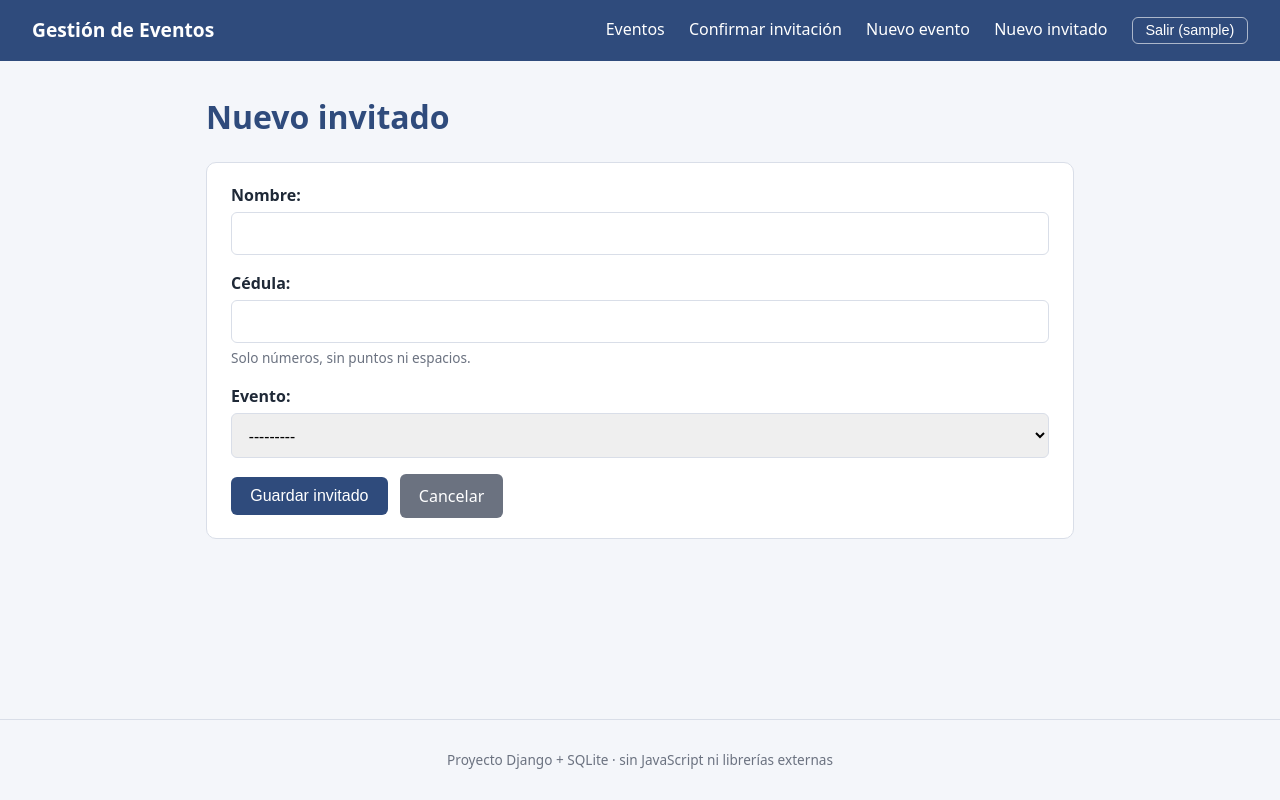
After one commit to Predakin117/event_management, a Django app: page /invitados/nuevo/ in a window 1280 px wide. The commit adds this page. Run offline with Django 5.2, Linux system fonts and the light colour scheme; the visitor is signed in with stand-in values (Sample User, id 1); data that the repository does not hold is empty.

Commit message:
Proyecto completo

```diff
--- a/config/settings.py
+++ b/config/settings.py
@@ -131,3 +131,8 @@ MAILERS = {
         'BACKEND': 'django.core.mail.backends.console.EmailBackend',
     },
 }
+
+# Autenticación (login propio del sitio, sin pasar por /admin/)
+LOGIN_URL = 'login'
+LOGIN_REDIRECT_URL = 'eventos:lista'
+LOGOUT_REDIRECT_URL = 'eventos:lista'
--- a/config/urls.py
+++ b/config/urls.py
@@ -7,6 +7,8 @@ from django.urls import include, path
 
 urlpatterns = [
     path('admin/', admin.site.urls),
+    path('cuenta/', include('django.contrib.auth.urls')),  # login, logout...
+    path('invitados/', include('invitados.urls')),
     path('confirmacion/', include('confirmacion.urls')),
     path('', include('eventos.urls')),
 ]
--- a/core/static/core/estilos.css
+++ b/core/static/core/estilos.css
@@ -100,3 +100,31 @@ form.busqueda input {
     padding: 1rem;
     border-top: 1px solid var(--color-borde);
 }
+
+/* Formularios y sesión */
+form.salir { display: inline; margin-left: 1.25rem; }
+form.salir button {
+    background: transparent;
+    border: 1px solid rgba(255, 255, 255, .6);
+    padding: .3rem .8rem;
+    font-size: .9rem;
+}
+form.salir button:hover { background: rgba(255, 255, 255, .15); }
+
+.formulario p { margin: 0 0 1rem; display: flex; flex-direction: column; gap: .3rem; }
+.formulario label { font-weight: 600; }
+.formulario input[type=text],
+.formulario input[type=password],
+.formulario input[type=datetime-local],
+.formulario select,
+.formulario textarea {
+    padding: .6rem .8rem;
+    border: 1px solid var(--color-borde);
+    border-radius: 6px;
+    font-size: 1rem;
+    font-family: inherit;
+}
+.formulario .helptext { color: #6b7280; font-size: .85rem; }
+.formulario ul.errorlist { margin: 0; padding-left: 1.2rem; color: #b91c1c; font-size: .95rem; }
+.acciones { display: flex; gap: .75rem; align-items: center; flex-wrap: wrap; }
+.boton.secundario { background: #6b7280; }
--- a/core/templates/core/base.html
+++ b/core/templates/core/base.html
@@ -13,6 +13,16 @@
         <nav>
             <a href="{% url 'eventos:lista' %}">Eventos</a>
             <a href="{% url 'confirmacion:confirmar' %}">Confirmar invitación</a>
+            {% if user.is_authenticated %}
+                <a href="{% url 'eventos:crear' %}">Nuevo evento</a>
+                <a href="{% url 'invitados:crear' %}">Nuevo invitado</a>
+                <form class="salir" method="post" action="{% url 'logout' %}">
+                    {% csrf_token %}
+                    <button type="submit">Salir ({{ user.username }})</button>
+                </form>
+            {% else %}
+                <a href="{% url 'login' %}">Iniciar sesión</a>
+            {% endif %}
         </nav>
     </header>
 
--- /dev/null
+++ b/eventos/forms.py
@@ -0,0 +1,20 @@
+from django import forms
+
+from .models import Evento
+
+FORMATO_FECHA = '%Y-%m-%dT%H:%M'
+
+
+class EventoForm(forms.ModelForm):
+    fecha = forms.DateTimeField(
+        label='Fecha y hora',
+        input_formats=[FORMATO_FECHA],
+        widget=forms.DateTimeInput(
+            attrs={'type': 'datetime-local'}, format=FORMATO_FECHA
+        ),
+    )
+
+    class Meta:
+        model = Evento
+        fields = ['nombre', 'descripcion', 'fecha', 'lugar']
+        widgets = {'descripcion': forms.Textarea(attrs={'rows': 4})}
--- a/eventos/urls.py
+++ b/eventos/urls.py
@@ -6,5 +6,6 @@ app_name = 'eventos'
 
 urlpatterns = [
     path('', views.lista_eventos, name='lista'),
+    path('eventos/nuevo/', views.crear_evento, name='crear'),
     path('eventos/<int:pk>/', views.detalle_evento, name='detalle'),
 ]
--- /dev/null
+++ b/invitados/forms.py
@@ -0,0 +1,9 @@
+from django import forms
+
+from .models import Invitado
+
+
+class InvitadoForm(forms.ModelForm):
+    class Meta:
+        model = Invitado
+        fields = ['nombre', 'cedula', 'evento']
--- a/invitados/models.py
+++ b/invitados/models.py
@@ -1,3 +1,4 @@
+from django.core.validators import RegexValidator
 from django.db import models
 
 from eventos.models import Evento
@@ -8,6 +9,12 @@ class Invitado(models.Model):
     cedula = models.CharField(
         'cédula',
         max_length=12,
+        validators=[
+            RegexValidator(
+                r'^\d{5,12}$',
+                'Escribe solo números (entre 5 y 12 dígitos), sin puntos ni espacios.',
+            )
+        ],
         help_text='Solo números, sin puntos ni espacios.',
     )
     evento = models.ForeignKey(
@@ -22,6 +29,7 @@ class Invitado(models.Model):
             models.UniqueConstraint(
                 fields=['evento', 'cedula'],
                 name='invitado_unico_por_evento',
+                violation_error_message='Esa cédula ya está invitada a este evento.',
             )
         ]
 
--- /dev/null
+++ b/invitados/templates/invitados/formulario.html
@@ -0,0 +1,16 @@
+{% extends 'core/base.html' %}
+
+{% block titulo %}Nuevo invitado · Gestión de Eventos{% endblock %}
+
+{% block contenido %}
+    <h1>Nuevo invitado</h1>
+
+    <form class="formulario tarjeta" method="post">
+        {% csrf_token %}
+        {{ formulario.as_p }}
+        <div class="acciones">
+            <button type="submit">Guardar invitado</button>
+            <a class="boton secundario" href="{% url 'eventos:lista' %}">Cancelar</a>
+        </div>
+    </form>
+{% endblock %}
--- /dev/null
+++ b/invitados/urls.py
@@ -0,0 +1,9 @@
+from django.urls import path
+
+from . import views
+
+app_name = 'invitados'
+
+urlpatterns = [
+    path('nuevo/', views.crear_invitado, name='crear'),
+]
--- /dev/null
+++ b/invitados/views.py
@@ -0,0 +1,17 @@
+from django.contrib.auth.decorators import login_required
+from django.shortcuts import redirect, render
+
+from .forms import InvitadoForm
+
+
+@login_required
+def crear_invitado(request):
+    if request.method == 'POST':
+        formulario = InvitadoForm(request.POST)
+        if formulario.is_valid():
+            invitado = formulario.save()
+            return redirect('eventos:detalle', pk=invitado.evento_id)
+    else:
+        # Permite llegar desde el detalle de un evento con el evento preseleccionado.
+        formulario = InvitadoForm(initial={'evento': request.GET.get('evento')})
+    return render(request, 'invitados/formulario.html', {'formulario': formulario})
```
Also changed, not shown: core/templates/registration/login.html (added, +14 -0 lines), eventos/templates/eventos/detalle.html (+13 -1 lines), eventos/templates/eventos/formulario.html (added, +16 -0 lines), eventos/tests.py (+33 -0 lines), eventos/views.py (+22 -2 lines), invitados/tests.py (+30 -0 lines), invitados/migrations/0001_initial.py.
